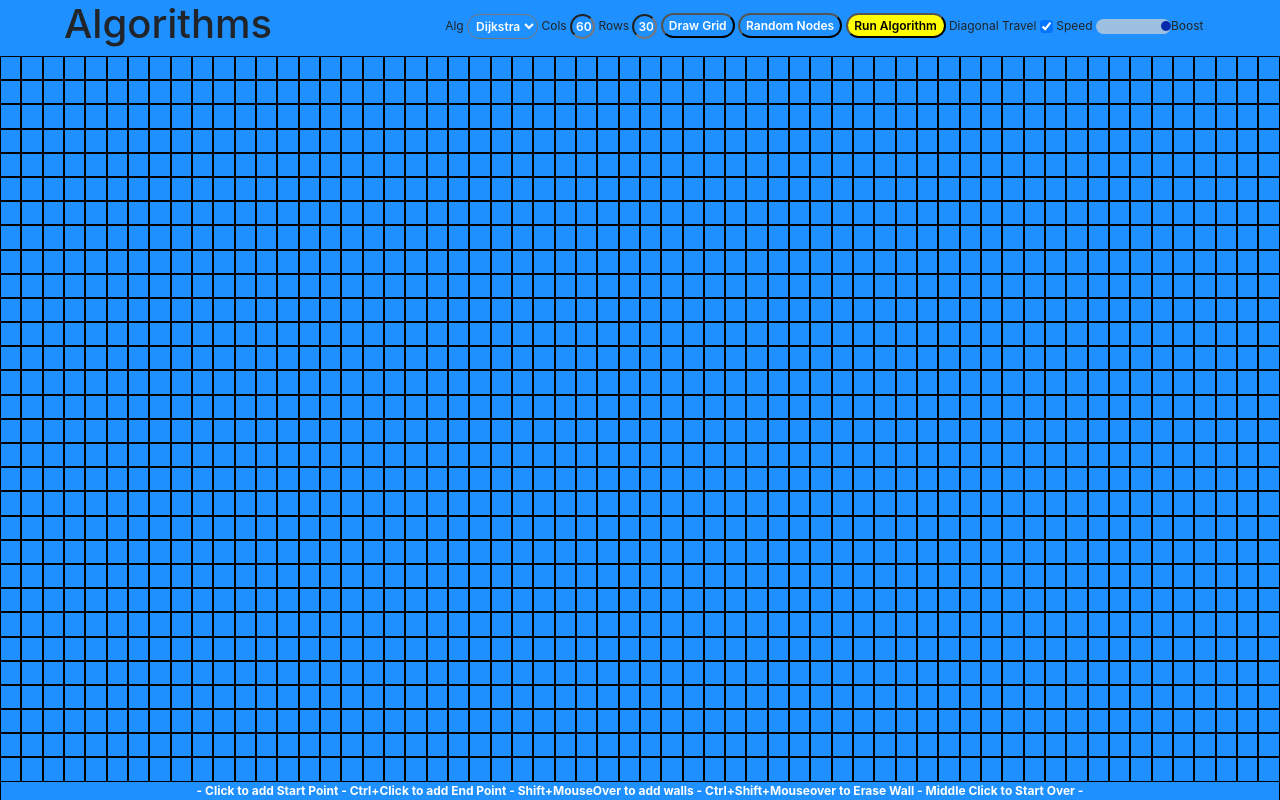
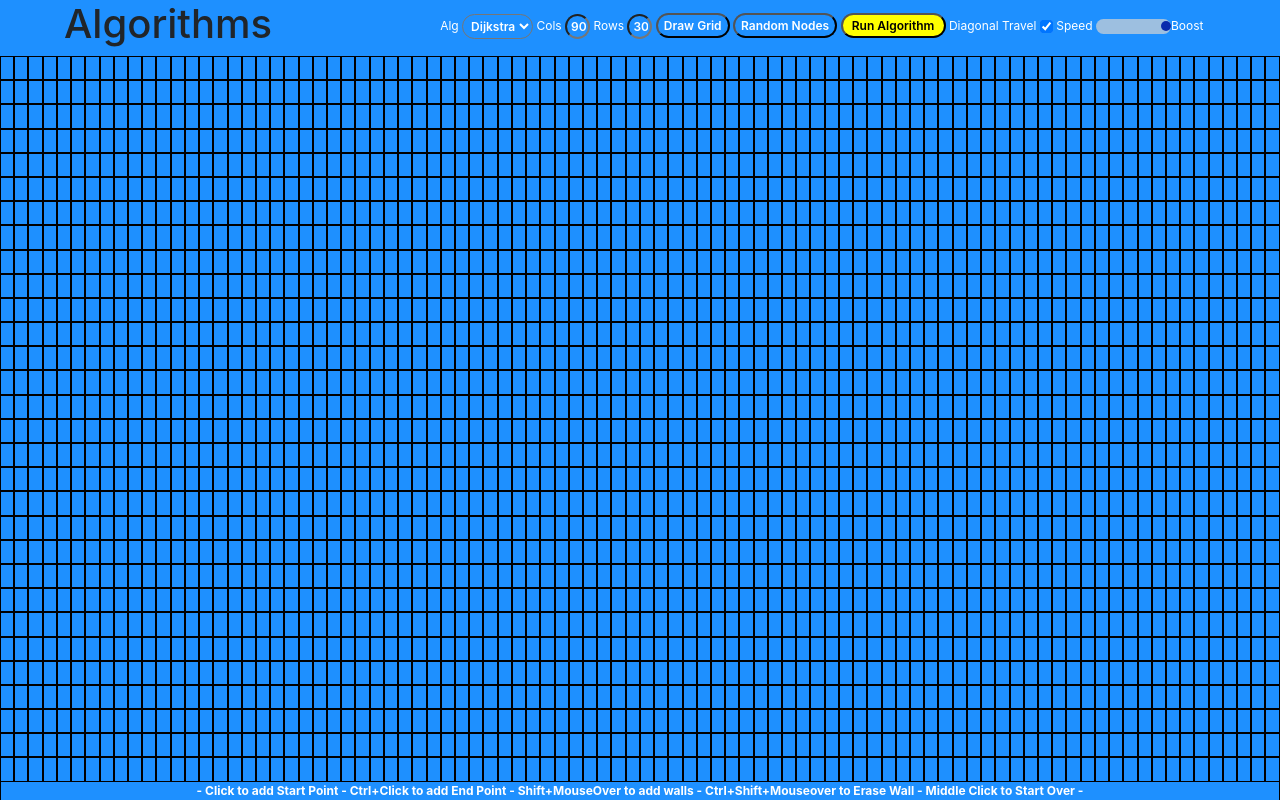
Before and after one commit to jordankittle/algorithms, a plain HTML site: page index.html in a window 1280 px wide. Drawn offline with nearby package versions, Linux system fonts and the light colour scheme.

Commit message:
Add dynamic horizontal cells
Horizontal cell counts to 30, 60, and 90 with triggers at 769px and 1200px

```diff
--- a/css/styles.css
+++ b/css/styles.css
@@ -36,6 +36,7 @@ body {
 	text-align: right;
 	font-size: 12px;
 	display:inline-block;
+	color: white;
 }
 
 #message {
@@ -203,7 +204,7 @@ input[type=text] {
 }
 
 .main-button{
-	width:100px;
+	width:105px;
 	background: yellow;
 	color:black;
 }
--- a/js/main.js
+++ b/js/main.js
@@ -16,7 +16,7 @@ var windowHeight = window.innerHeight;
 var mainWidth = main.clientWidth;
 var mainHeight = window.innerHeight - (header.clientHeight + footer.clientHeight);
 var height = 30;
-var width = 60;
+var width = mainWidth > 769 ? mainWidth > 1200 ? 90 : 60 : 30;
 var cellWidth = (mainWidth/width);
 var cellHeight = (mainHeight/height);
 
```
